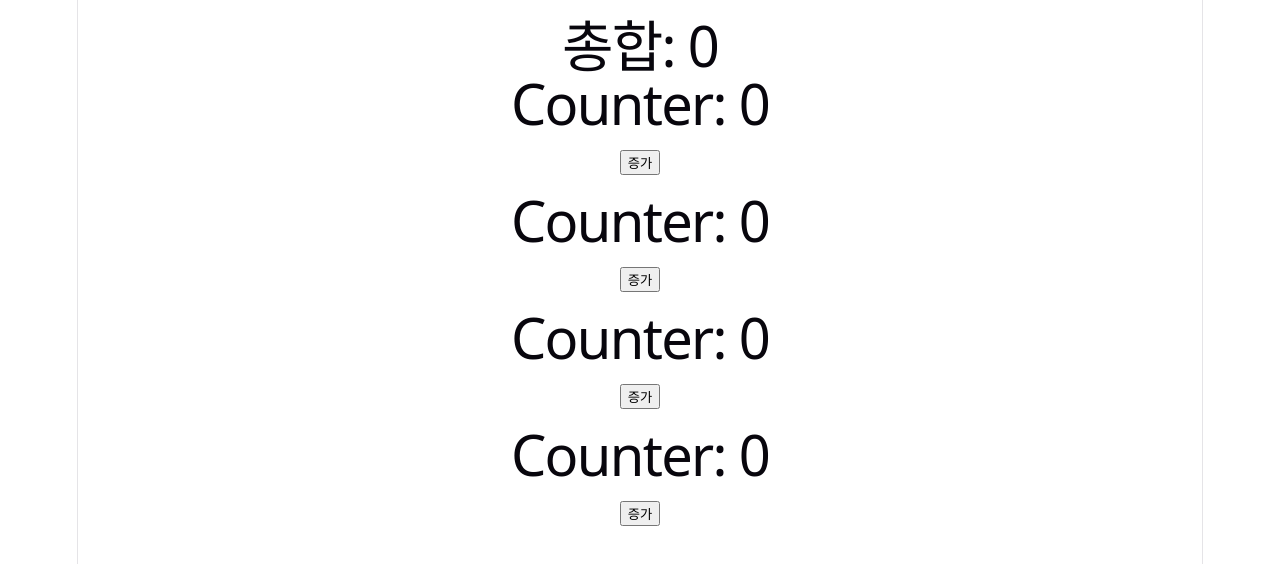
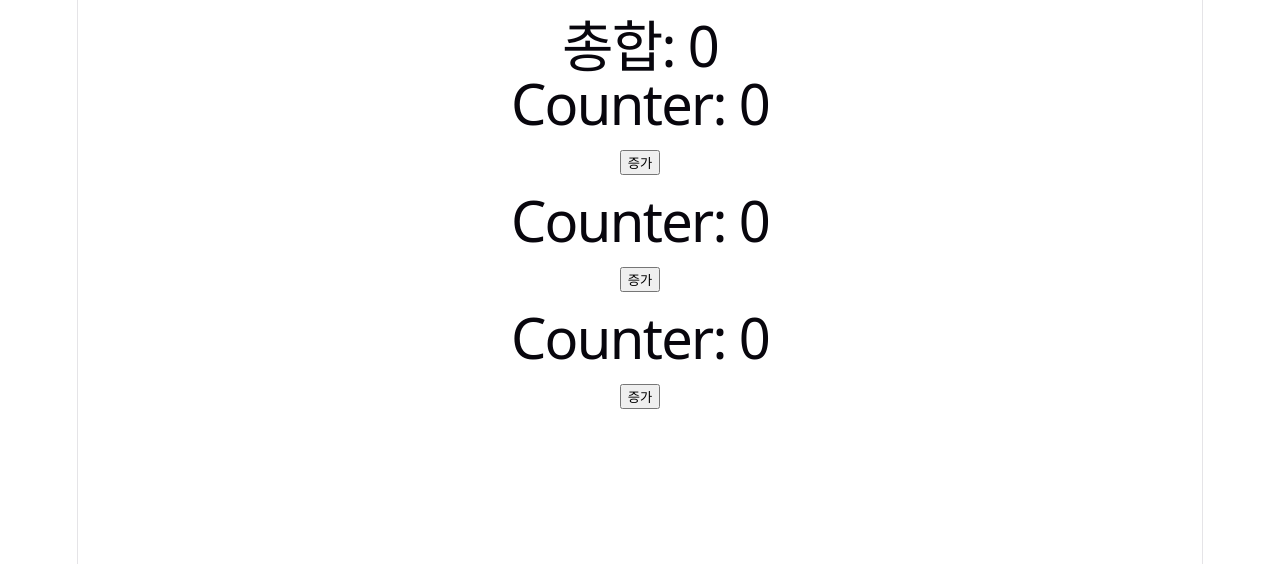
Before and after one commit to dongyeop23/w26w04-state-hoisting, a React (Vite) app: page / in a window 1280 px wide. Shown: the top 564 px of the page. Built offline with nearby package versions, Linux system fonts and the light colour scheme.

Commit message:
✨동적 카운터 추가

```diff
--- a/src/App.jsx
+++ b/src/App.jsx
@@ -3,7 +3,7 @@ import { useState } from 'react'
 
 function App() {
   // counts 상태를 배열로 관리
-  const [counts, setCounts] = useState([0, 0, 0, 0])
+  const [counts, setCounts] = useState([0, 0, 0])
 
   // map 메서드를 사용하여 불변성을 유지하면서 특정 인덱스의 값만 증가
   const onIncrement = (index) => {
@@ -12,6 +12,9 @@ function App() {
         i === index ? count + 1 : count
       )
     )
+  }
+  const onAddCounter = () => {
+    setCounts(prevCounts => [...prevCounts, 0])
   }
 
   // counts 배열의 모든 값을 더함
```
